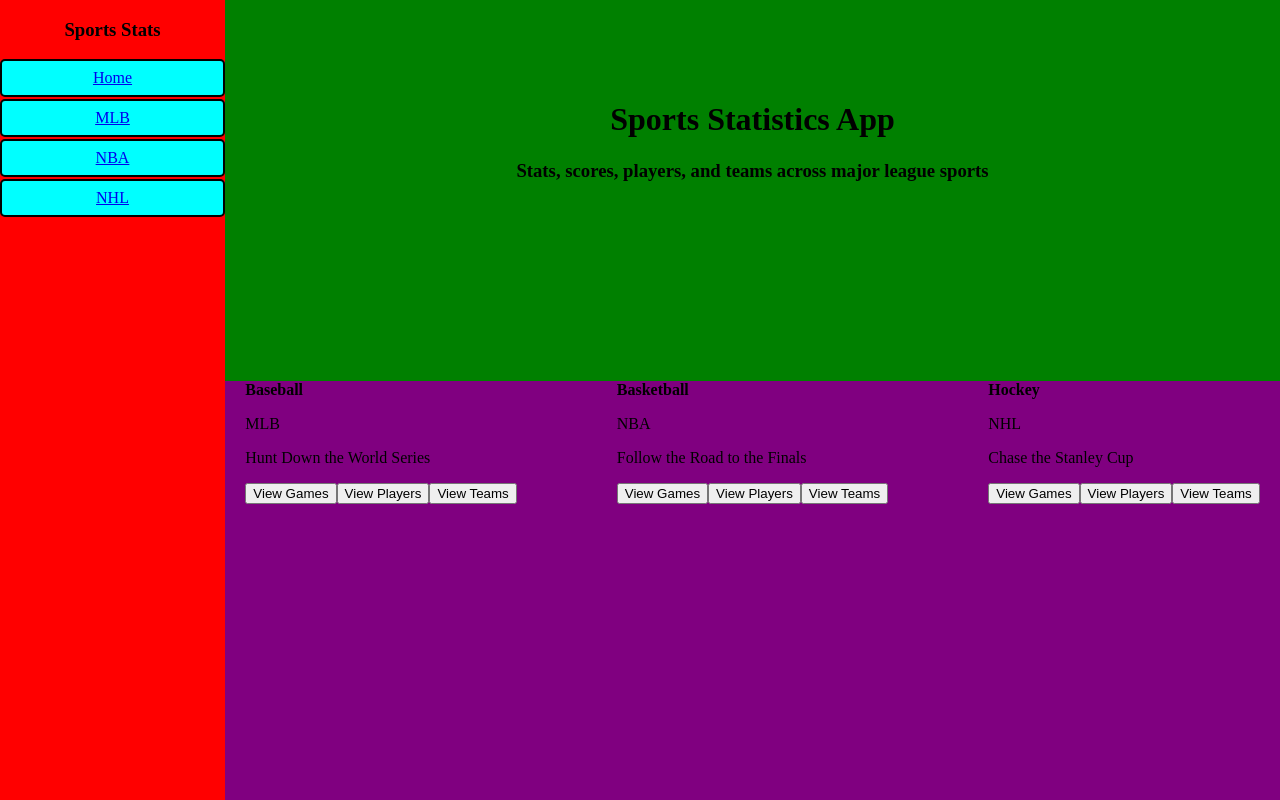
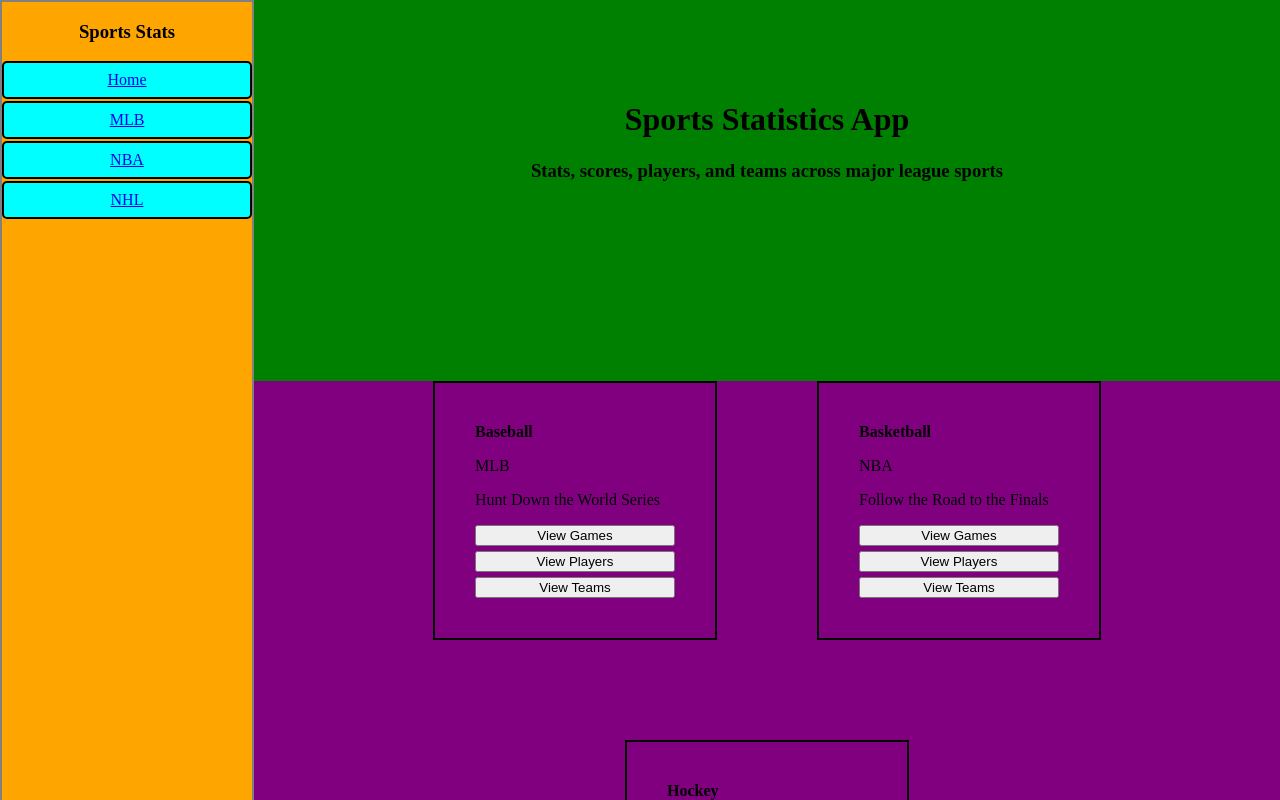
Before and after one commit to isaacschuey/SportsStats, a React (Vite) app: page /home in a window 1280 px wide. Shown: the top 800 px of the page. Built offline with nearby package versions, Linux system fonts and the light colour scheme.

Commit message:
Sidebar height fix and home-cards

```diff
--- a/src/components/pages/home/Home.css
+++ b/src/components/pages/home/Home.css
@@ -11,8 +11,8 @@
 }
 
 .home-body {
-    flex: 1;
     display: flex;
+    flex-wrap: wrap;
     justify-content: center;
     gap: 100px;
     background-color: purple;
--- a/src/components/pages/home/Home.tsx
+++ b/src/components/pages/home/Home.tsx
@@ -19,6 +19,7 @@
       <div className="home-body">
         {props.sports.map((sport) => (
           <HomeCard
+            key={`${sport.sport}-${sport.abbrev}`}
             sport={sport.sport}
             abbrev={sport.abbrev}
             desc={sport.desc}
--- /dev/null
+++ b/src/components/ui/home-card/HomeCard.css
@@ -0,0 +1,11 @@
+.home-card {
+    border: 2px solid black;
+    width: 200px;
+    padding: 40px;
+}
+
+.home-card-body {
+    display: flex;
+    flex-direction: column;
+    gap: 5px;
+}
--- a/src/components/ui/home-card/HomeCard.tsx
+++ b/src/components/ui/home-card/HomeCard.tsx
@@ -1,3 +1,5 @@
+import './HomeCard.css'
+
 interface HomeCardProps {
   sport: string;
   abbrev: string;
--- a/src/components/ui/layout/Layout.css
+++ b/src/components/ui/layout/Layout.css
@@ -1,11 +1,7 @@
 .container {
-    height: 100%;
+    min-height: 100%;
     display: flex;
     background-color: red;
-}
-
-.sidebar {
-    flex: 0 0 225px;
 }
 
 .content {
--- a/src/components/ui/sidebar/Sidebar.css
+++ b/src/components/ui/sidebar/Sidebar.css
@@ -1,5 +1,8 @@
 .sidebar {
+    flex: 0 0 250px;
     text-align: center;
+    background-color: orange;
+    border: 2px solid gray;
 }
 
 .sidebar-links {
--- a/src/components/ui/sidebar/Sidebar.tsx
+++ b/src/components/ui/sidebar/Sidebar.tsx
@@ -12,9 +12,9 @@
         <h3>Sports Stats</h3>
       </div>
       <div className="sidebar-links">
-        <SidebarLink sportAbbrev="Home" />
+        <SidebarLink key="home" sportAbbrev="Home" />
         {props.sports.map((sport) => (
-          <SidebarLink sportAbbrev={sport} />
+          <SidebarLink key={sport} sportAbbrev={sport} />
         ))}
       </div>
     </aside>
--- a/src/index.css
+++ b/src/index.css
@@ -1,6 +1,5 @@
 html, body, #root {
     height: 100%;
     margin: 0;
-    overflow: hidden;
     background: blue;
 }
```
